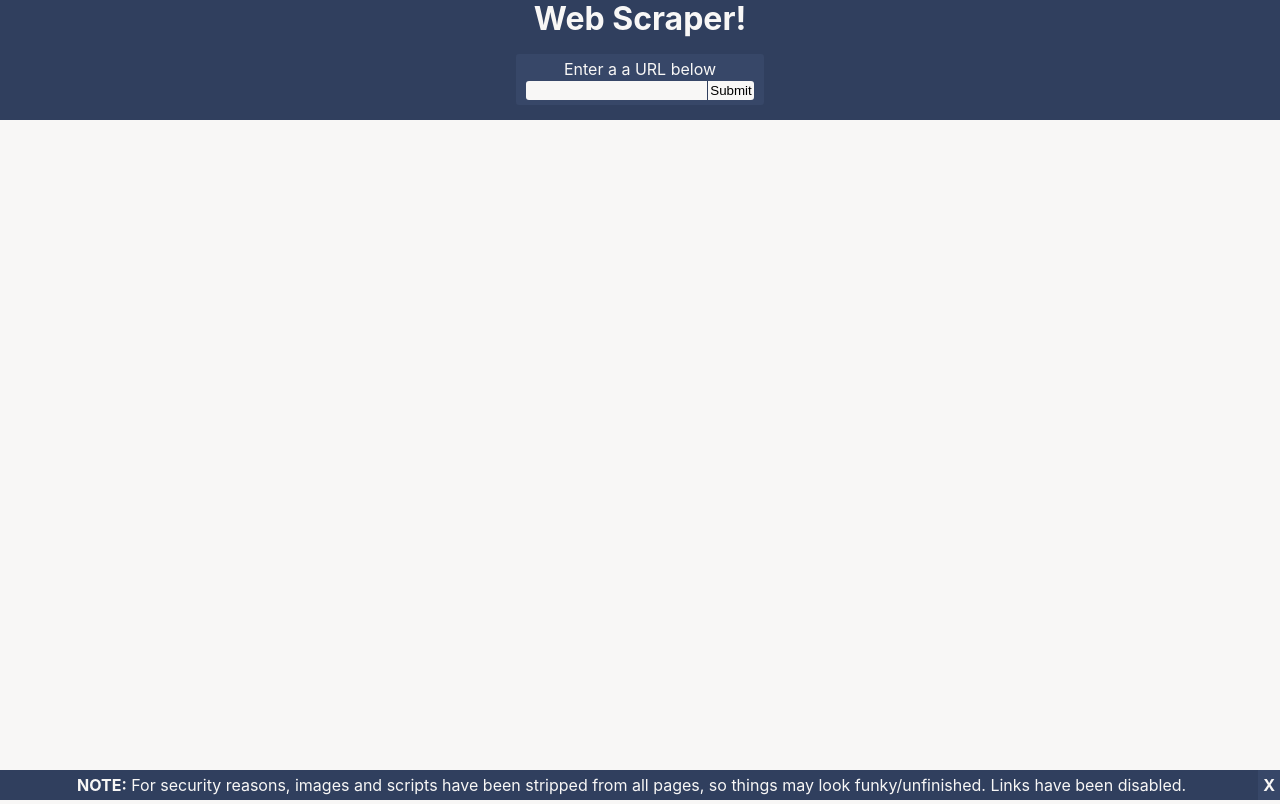
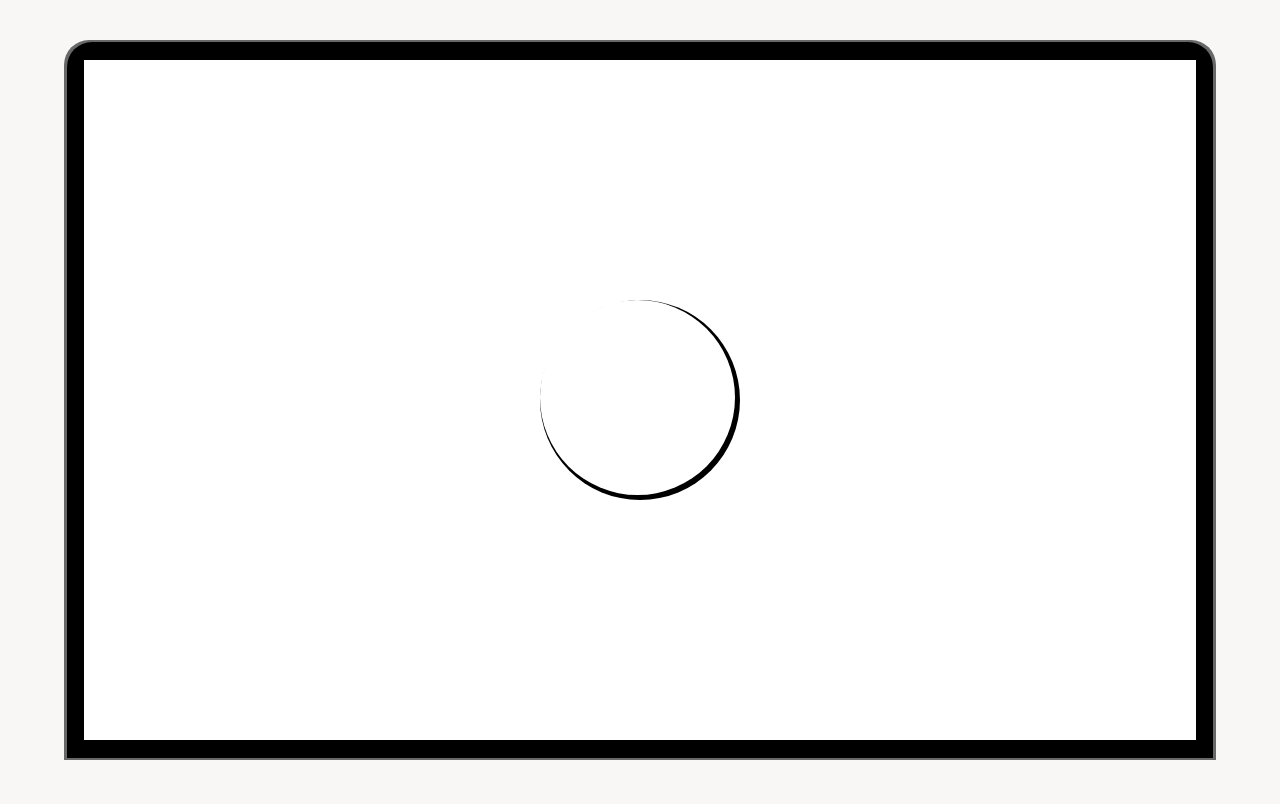
Before and after one commit to BradyDouthit/web-scraper, a React (Create React App) app in the folder client/: page / in a window 1280 px wide. Built offline with nearby package versions, Linux system fonts and the light colour scheme.

Commit message:
add start animation

```diff
--- a/client/src/App.css
+++ b/client/src/App.css
@@ -158,3 +158,49 @@ button:focus {
   background-color: #F8F7F6;
   color: rgb(55, 71, 104);
 }
+
+#laptop-bg-outer {
+  background-color: rgb(104, 104, 104);
+  width: 90vw;
+  height: 90vh;
+  border-top-left-radius: 25px;
+  border-top-right-radius: 25px;
+  display: flex;
+  align-items: center;
+  margin: auto;
+}
+
+#laptop-bg-inner {
+  background-color: rgb(0, 0, 0);
+  width: 99.5%;
+  height: 99.5%;
+  border-top-left-radius: 25px;
+  border-top-right-radius: 25px;
+  margin: 0 auto;
+  display: flex;
+}
+
+#laptop-browser {
+  width: 97%;
+  height: 95%;
+  /* background-color: white; */
+  margin: auto;
+  align-self: center;
+  display: flex;
+}
+
+#logo-bg {
+  width: 200px;
+  height: 200px;
+  border-radius: 100px;
+  background-color: rgb(255, 255, 255);
+  align-self: center;
+  margin: 0 auto;
+}
+
+#logo-fg {
+  width: 195px;
+  height: 195px;
+  border-radius: 100px;
+  background-color: rgb(0, 0, 0);
+}
--- a/client/src/App.js
+++ b/client/src/App.js
@@ -5,6 +5,7 @@ import HTMLRender from './components/HTMLRender';
 import LoadingSign from './components/LoadingSign';
 import Footer from './components/Footer';
 import anime from 'animejs';
+import StartAnimation from './components/StartAnimation';
 
 class App extends React.Component {
 
@@ -15,11 +16,18 @@ class App extends React.Component {
       imageData: '',
       html: '',
       finalURL: '',
-      loading: false
+      loading: false,
+      startAnimationFinished: false
     };
 
     this.handleChange = this.handleChange.bind(this);
     this.handleSubmit = this.handleSubmit.bind(this);
+  }
+
+  componentDidMount() {
+    if (!this.state.startAnimationFinished) {
+
+    }
   }
 
   getHTML = () => {
@@ -93,7 +101,14 @@ class App extends React.Component {
   render() {
     return (
       <div className="App">
-        <div id="front-header" className="dark">
+        <div id="laptop-bg-outer">
+          <div id="laptop-bg-inner">
+            <div id="laptop-browser">
+              <StartAnimation />
+            </div>
+          </div>
+        </div>
+        {/* <div id="front-header" className="dark">
           <h1>Web Scraper!</h1>
           <form className="search-form" onSubmit={this.handleSubmit}>
             <label>
@@ -110,7 +125,7 @@ class App extends React.Component {
           {this.state.imageData ? <img alt="Website Screenshot" src={`../${this.state.imageData}`}></img> : <div></div>}
           <HTMLRender url={this.state.finalURL} html={this.state.html} />
         </div>
-        <Footer closeFooter={() => this.closeFooter} message="<p><strong>NOTE:</strong> For security reasons, images and scripts have been stripped from all pages, so things may look funky/unfinished. Links have been disabled.</p>" />
+        <Footer closeFooter={() => this.closeFooter} message="<p><strong>NOTE:</strong> For security reasons, images and scripts have been stripped from all pages, so things may look funky/unfinished. Links have been disabled.</p>" /> */}
       </div>
 
     );
--- /dev/null
+++ b/client/src/components/StartAnimation.js
@@ -0,0 +1,49 @@
+import React from 'react';
+import anime from 'animejs';
+
+class StartAnimation extends React.Component {
+    constructor(props) {
+        super(props)
+    }
+
+    componentDidMount() {
+        console.log('test')
+        this.beginAnimation()
+    }
+
+    beginAnimation = () => {
+        anime({
+            targets: '#logo-bg',
+            background: 'rgb(0, 0, 0)',
+            delay: 2000,
+            duration: 1000,
+            easing: 'linear'
+        }).play();
+
+        anime({
+            targets: '#logo-fg',
+            background: 'rgb(255, 255, 255)',
+            delay: 2000,
+            duration: 1000,
+            easing: 'linear'
+        }).play();
+
+        anime({
+            targets: '#laptop-browser',
+            background: 'rgb(255, 255, 255)',
+            delay: 2500,
+            duration: 1000,
+            easing: 'linear'
+        }).play();
+    }
+
+    render() {
+        return (
+            <div id="logo-bg">
+                <div id="logo-fg"></div>
+            </div>
+        );
+    }
+}
+
+export default StartAnimation;
```
